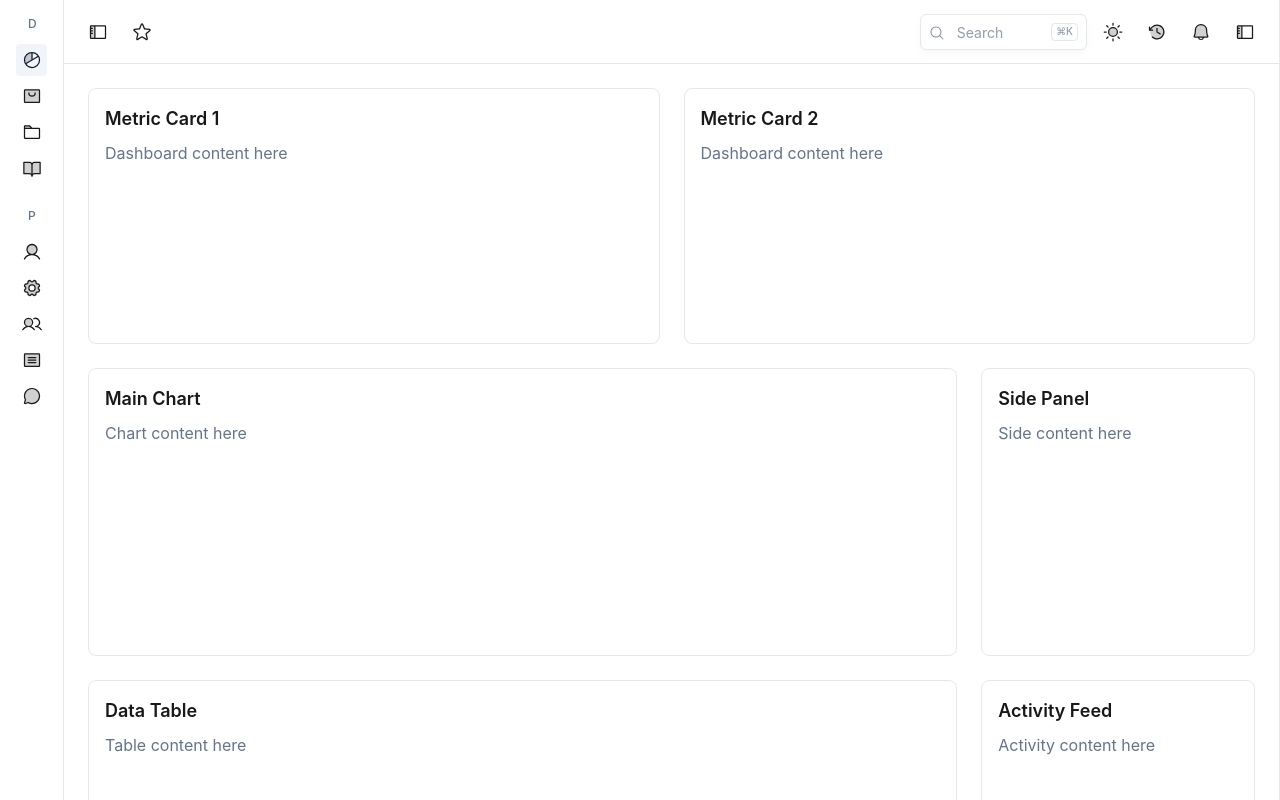
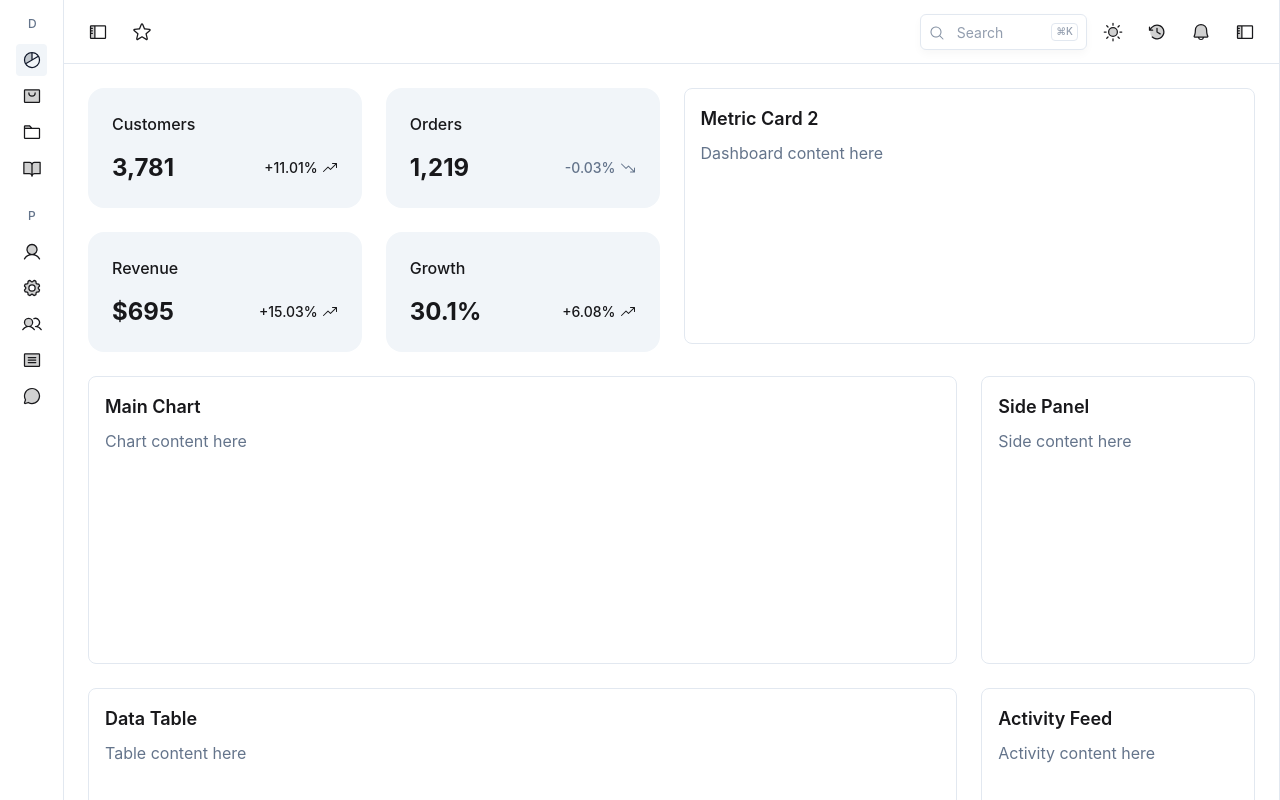
Before and after one commit to jevinjivani2507/simple-dashboard, a Next.js app: page /dashboard in a window 1280 px wide. Built offline with nearby package versions, Linux system fonts and the light colour scheme.

Commit message:
feat: integrate AllStats component into dashboard layout

```diff
--- a/src/app/dashboard/page.tsx
+++ b/src/app/dashboard/page.tsx
@@ -3,6 +3,7 @@
 import React from "react";
 import { motion } from "motion/react";
 import { useSidebarStore } from "@/lib/store";
+import AllStats from "@/components/dashboard/all-stats";
 
 const DashboardLayout = () => {
   const { isExpanded } = useSidebarStore();
@@ -19,12 +20,8 @@ const DashboardLayout = () => {
       }}
     >
       <div className="grid grid-cols-12 gap-6">
-        {/* Top Row - 4 metric cards */}
         <div className="col-span-6">
-          <div className="border-border bg-card h-64 rounded-lg border p-4">
-            <h3 className="mb-2 text-lg font-semibold">Metric Card 1</h3>
-            <p className="text-muted-foreground">Dashboard content here</p>
-          </div>
+          <AllStats />
         </div>
         <div className="col-span-6">
           <div className="border-border bg-card h-64 rounded-lg border p-4">
--- /dev/null
+++ b/src/components/dashboard/all-stats.tsx
@@ -0,0 +1,70 @@
+import { TrendUpIcon, TrendDownIcon } from "@phosphor-icons/react";
+
+interface StatCardProps {
+  title: string;
+  value: string;
+  change: string;
+  isPositive: boolean;
+}
+
+const StatCard = ({ title, value, change, isPositive }: StatCardProps) => {
+  return (
+    <div className="bg-accent flex flex-col gap-4 rounded-2xl p-6 transition-colors duration-300 hover:bg-blue-50">
+      <h3 className="text-foreground text-md font-medium">{title}</h3>
+      <div className="flex items-center justify-between">
+        <span className="text-foreground text-2xl font-bold">{value}</span>
+        <div className="flex items-center gap-1">
+          <span
+            className={`text-sm font-medium ${isPositive ? "text-foreground" : "text-muted-foreground"}`}
+          >
+            {change}
+          </span>
+          {isPositive ? (
+            <TrendUpIcon className="text-foreground h-4 w-4" />
+          ) : (
+            <TrendDownIcon className="text-muted-foreground h-4 w-4" />
+          )}
+        </div>
+      </div>
+    </div>
+  );
+};
+
+const AllStats = () => {
+  const stats = [
+    {
+      title: "Customers",
+      value: "3,781",
+      change: "+11.01%",
+      isPositive: true,
+    },
+    {
+      title: "Orders",
+      value: "1,219",
+      change: "-0.03%",
+      isPositive: false,
+    },
+    {
+      title: "Revenue",
+      value: "$695",
+      change: "+15.03%",
+      isPositive: true,
+    },
+    {
+      title: "Growth",
+      value: "30.1%",
+      change: "+6.08%",
+      isPositive: true,
+    },
+  ];
+
+  return (
+    <div className="grid grid-cols-2 gap-6">
+      {stats.map((stat, index) => (
+        <StatCard key={index} {...stat} />
+      ))}
+    </div>
+  );
+};
+
+export default AllStats;
```
